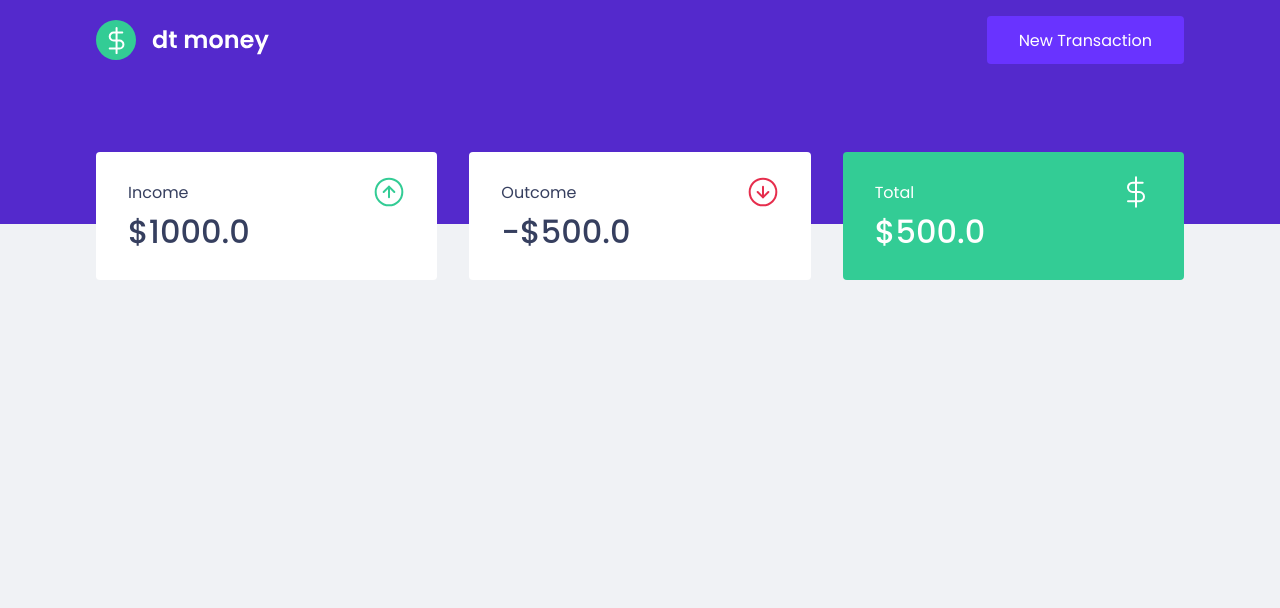
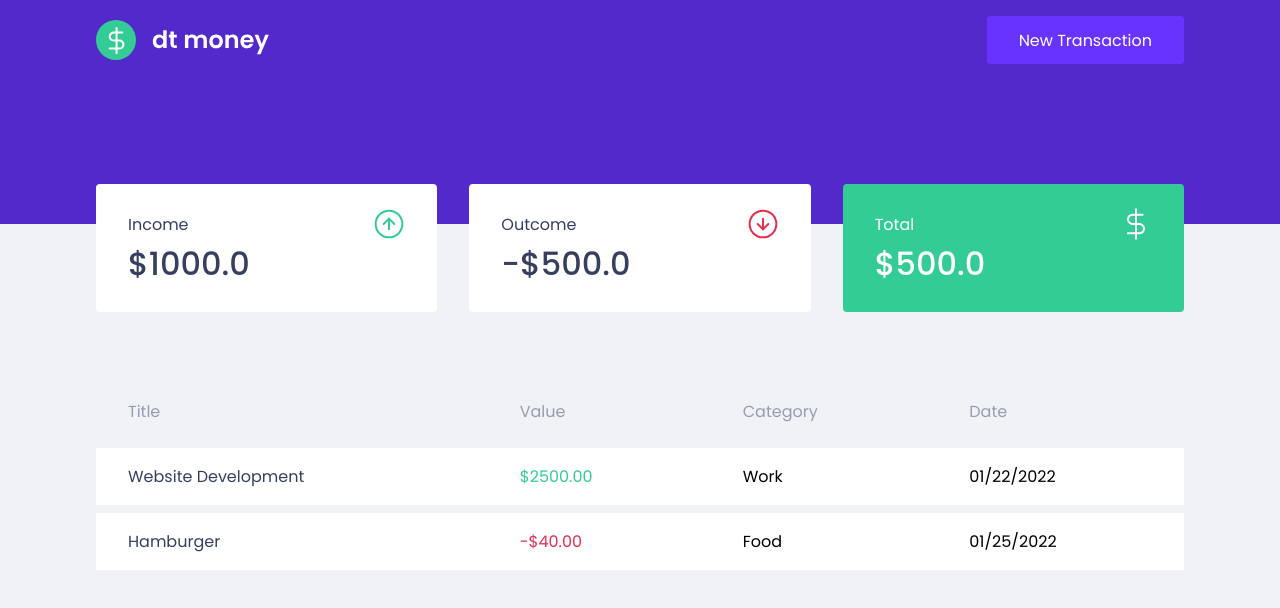
Before and after one commit to joaoantoniocoelho/dtmoney, a React (Create React App) app: page / in a window 1280 px wide. Shown: the top 608 px of the page. Built offline with nearby package versions, Linux system fonts and the light colour scheme.

Commit message:
add TransactionsTable component

```diff
--- a/src/components/Dashboard/index.tsx
+++ b/src/components/Dashboard/index.tsx
@@ -1,10 +1,12 @@
 import { Summary } from "../Summary";
+import { TransactionsTable } from "../TransactionsTable";
 import { Container } from "./styles";
 
 export function Dashboard() {
   return (
     <Container>
       <Summary />
+      <TransactionsTable />
     </Container>
   );
 }
--- a/src/components/Summary/styles.ts
+++ b/src/components/Summary/styles.ts
@@ -4,7 +4,7 @@ export const Container = styled.div`
   display: grid;
   grid-template-columns: 1fr 1fr 1fr;
   gap: 2rem;
-  margin-top: -7rem;
+  margin-top: -5rem;
 
   div {
     background: var(--shape);
--- /dev/null
+++ b/src/components/TransactionsTable/index.tsx
@@ -0,0 +1,32 @@
+import { Container } from "./styles";
+
+export function TransactionsTable() {
+  return (
+    <Container>
+      <table>
+        <thead>
+          <tr>
+            <th>Title</th>
+            <th>Value</th>
+            <th>Category</th>
+            <th>Date</th>
+          </tr>
+        </thead>
+        <tbody>
+          <tr>
+            <td>Website Development</td>
+            <td className="deposit">$2500.00</td>
+            <td>Work</td>
+            <td>01/22/2022</td>
+          </tr>
+          <tr>
+            <td>Hamburger</td>
+            <td className="withdraw">-$40.00</td>
+            <td>Food</td>
+            <td>01/25/2022</td>
+          </tr>
+        </tbody>
+      </table>
+    </Container>
+  );
+}
--- /dev/null
+++ b/src/components/TransactionsTable/styles.ts
@@ -0,0 +1,35 @@
+import styled from "styled-components";
+
+export const Container = styled.div`
+  margin-top: 4rem;
+
+  table {
+    width: 100%;
+    border-spacing: 0 0.5rem;
+
+    th {
+      color: var(--text-body);
+      font-weight: 400;
+      padding: 1rem 2rem;
+      text-align: left;
+      line-height: 1.5rem;
+    }
+
+    td {
+      padding: 1rem 2rem;
+      background: var(--shape);
+
+      &:first-child {
+        color: var(--text-title);
+      }
+
+      &.deposit {
+        color: var(--green);
+      }
+
+      &.withdraw {
+        color: var(--red);
+      }
+    }
+  }
+`;
```
